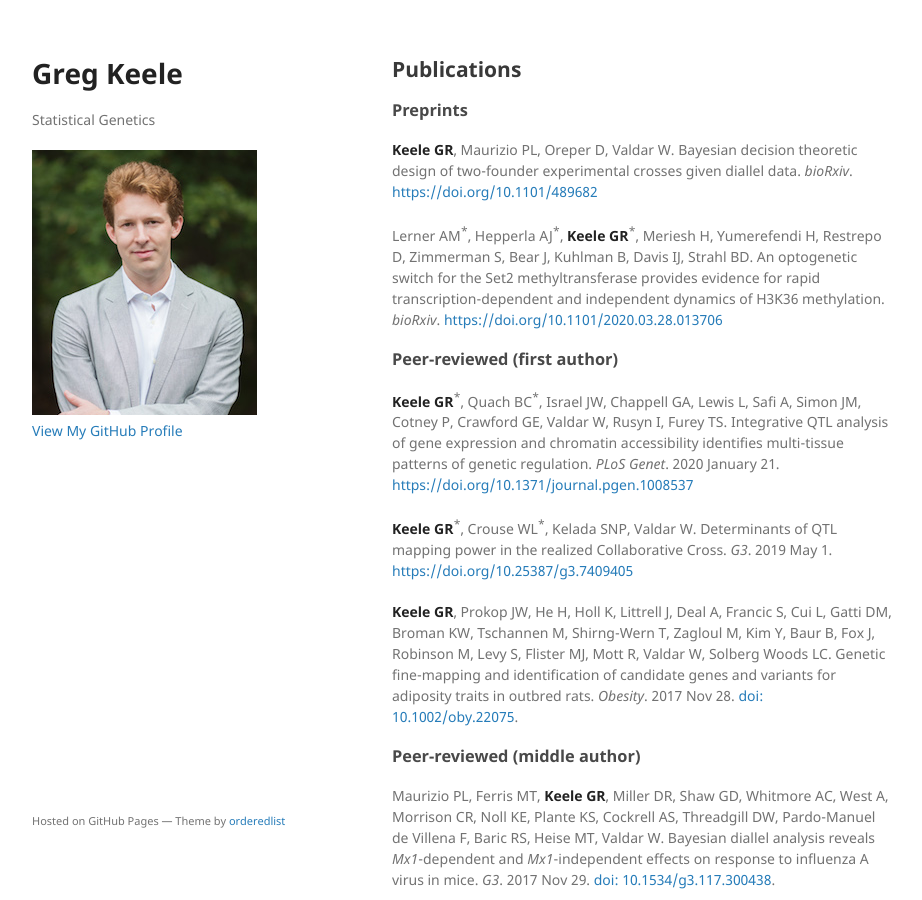
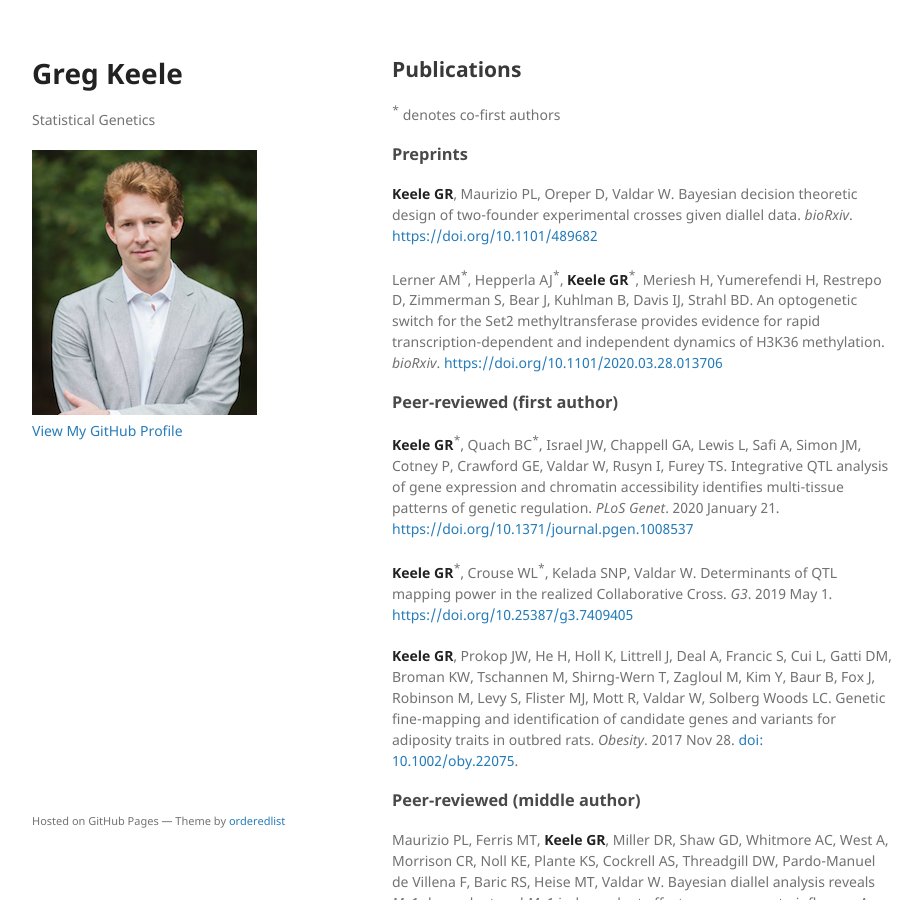
Before and after one commit to gkeele/gkeele.github.io, a Jekyll site: the page built from publications.md, in a window 1280 px wide and 900 px high. Shown: the whole window, without its empty margins (178-1100 px from the left). Built offline with Jekyll 4.4.1, drawn with Linux system fonts in a browser that asks for light colours; our own code applies the rules of GitHub Pages for plain Markdown files.

Commit message:
Adjusted paper with Austin

```diff
--- a/publications.md
+++ b/publications.md
@@ -2,6 +2,8 @@
 layout: default
 ---
 ## Publications
+
+<sup>\*</sup> denotes co-first authors
 
 ### Preprints
 
```
